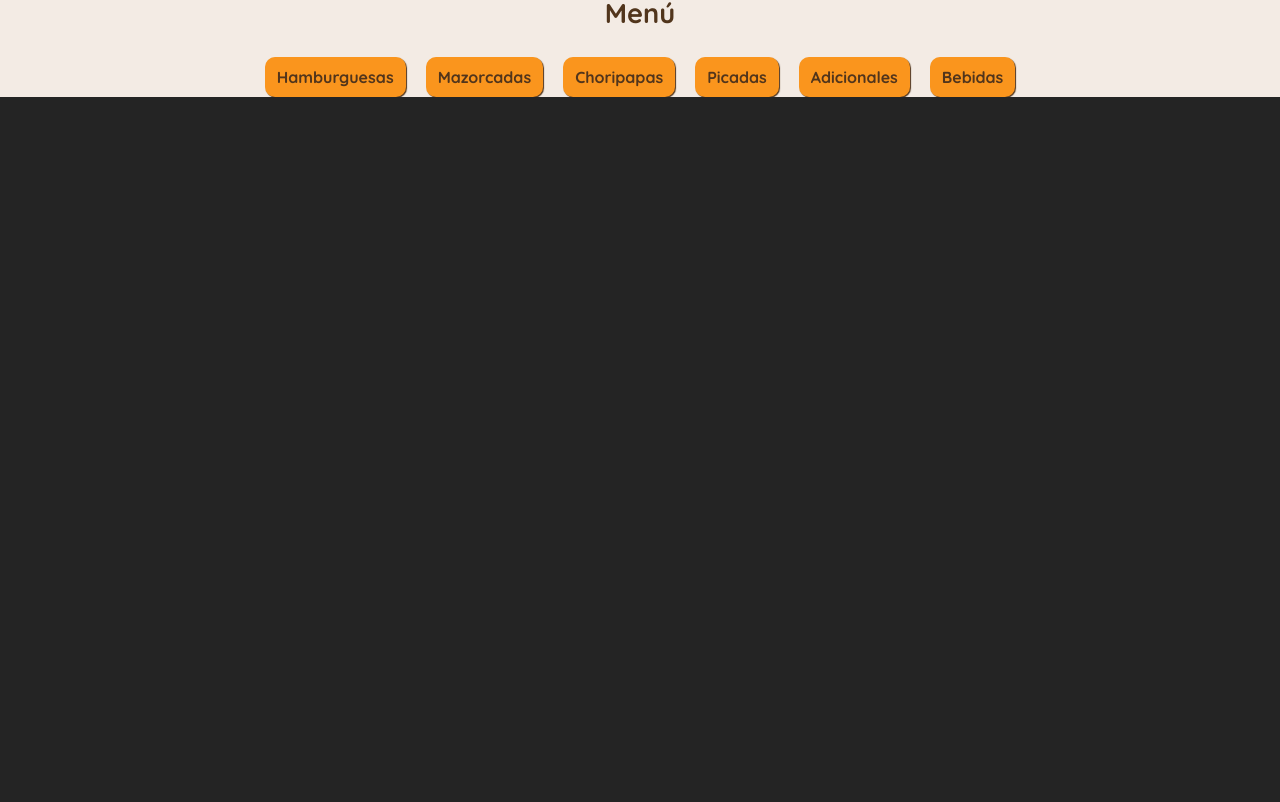
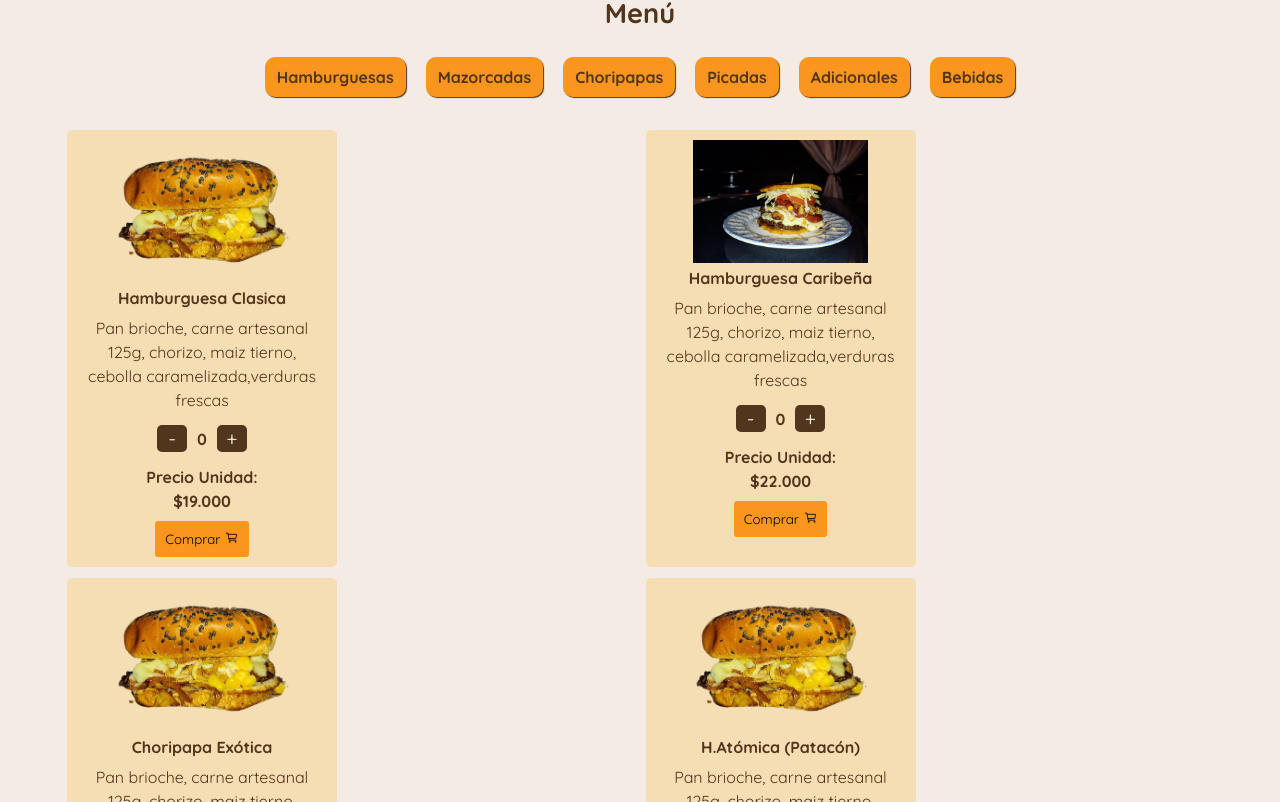
Before and after one commit to IngJuanMa/Arreboles-WebSite, a React (Vite) app: page / in a window 1280 px wide. Shown: the part 1058-1860 px from the top of the page. Before the commit the page ends 1155 px from the top, so only its background shows below. Built offline with nearby package versions, Linux system fonts and the light colour scheme; a web font is replaced by a local one.

Commit message:
Adición de productos

```diff
--- /dev/null
+++ b/src/Components/CardProduct/CardProduct.css
@@ -0,0 +1,52 @@
+.CardProducto{
+    display: flex;
+    flex-direction: column;
+    align-items: center;
+
+    background: wheat;
+    margin: 3px;
+    max-width: 250px;
+    padding: 10px;
+    border-radius: 5px;
+}
+
+.CardProducto img{
+    width: 70%;
+
+}
+.CardProducto h4,
+.CardProducto p{
+    margin: 3px;
+}
+
+.contadorProducto{
+    display: flex;
+    width: 60%;
+    align-items: center;
+    justify-content: center;
+    gap: 10px;
+    margin: 10px 0;
+    font-family: var(--font-Monserrat);
+    font-weight: 900;
+}
+
+.boton{
+    font-family: var(--font-Monserrat);
+    font-size: 20px;
+    border: none;
+    border-radius: 5px;
+    background: var(--color-marron);
+    color: var(--color-blanco);
+    width: 30px;
+}
+
+.boton-comprar{
+    border: none;
+    margin-top: 5px;
+    padding: 10px;
+    background-color: var(--color-naranja);
+    font-family: var(--font-Monserrat);
+    display: flex;
+    gap: 5px ;
+    border-radius: 3px;
+}
--- /dev/null
+++ b/src/Components/CardProduct/index.jsx
@@ -0,0 +1,34 @@
+import React from 'react'
+import "./CardProduct.css"
+import { IoCartOutline } from "react-icons/io5";
+import { useState } from 'react';
+
+
+const CardProduct = ({nombre, ingredientes,precio,imagen}) => {
+
+    const [Contador, SetContador] = useState(0);
+
+    const SumarContador = () => SetContador(Contador + 1);
+    const RestarContador = () => SetContador(Contador > 0 ? Contador - 1 : 0);
+
+    return (
+        <article className='CardProducto'>
+            <img src={imagen} />
+            <h4>{nombre}</h4>
+            <p>{ingredientes}</p>
+            <div className='contadorProducto' >
+                <button onClick={RestarContador} className='boton'>-</button>
+                <span>{Contador}</span>
+                <button onClick={SumarContador} className='boton'>+</button>
+            </div>
+            <h4>Precio Unidad: <br/>
+                ${precio}</h4>
+            <button className='boton-comprar'>
+                Comprar
+                <IoCartOutline />
+            </button>
+        </article>
+    )
+}
+
+export default CardProduct;
--- a/src/pages/Home/Home.jsx
+++ b/src/pages/Home/Home.jsx
@@ -33,7 +33,7 @@ function Home() {
                             initial="initial"
                             whileInView="animate"
                         >¡Hola!👋 <br />
-                            Bienvendos a los Arreboles Web
+                            Bienvenidos a los Arreboles Web
                         </motion.h1>
 
                         <motion.p
--- a/src/pages/Menu/Menu.jsx
+++ b/src/pages/Menu/Menu.jsx
@@ -1,3 +1,4 @@
+import CardProduct from "../../Components/CardProduct";
 import "./Productos.css"
 import { IoCartOutline } from "react-icons/io5";
 
@@ -32,31 +33,69 @@ const PDestacados = [
   }
 ]
 
-const ListaProductos =[
+const ListaProductos = [
   {
-    id:1,
-    nombre:"Hamburguesas"
+    id: 1,
+    nombre: "Hamburguesas"
   },
   {
-    id:2,
-    nombre:"Mazorcadas"
+    id: 2,
+    nombre: "Mazorcadas"
   },
   {
-    id:3,
-    nombre:"Choripapas"
+    id: 3,
+    nombre: "Choripapas"
   },
   {
-    id:4,
-    nombre:"Picadas"
+    id: 4,
+    nombre: "Picadas"
   },
   {
-    id:5,
-    nombre:"Adicionales"
+    id: 5,
+    nombre: "Adicionales"
   },
   {
-    id:6,
-    nombre:"Bebidas"
+    id: 6,
+    nombre: "Bebidas"
   },
+]
+
+const ProductosUno = [
+  {
+    id: 1,
+    nombre: "Hamburguesa Clasica",
+    precio: "19.000",
+    ingredientes: "Pan brioche, carne artesanal 125g, chorizo, maiz tierno, cebolla caramelizada,verduras frescas",
+    imagen: "/hamburgesa.png"
+  },
+  {
+    id: 2,
+    nombre: "Hamburguesa Caribeña",
+    precio: "22.000",
+    ingredientes: "Pan brioche, carne artesanal 125g, chorizo, maiz tierno, cebolla caramelizada,verduras frescas",
+    imagen: "/patacon.jpeg"
+  },
+  {
+    id: 3,
+    nombre: "Choripapa Exótica",
+    precio: "17.000",
+    ingredientes: "Pan brioche, carne artesanal 125g, chorizo, maiz tierno, cebolla caramelizada,verduras frescas",
+    imagen: "/hamburgesa.png"
+  },
+  {
+    id: 4,
+    nombre: "H.Atómica (Patacón)",
+    precio: "21.000",
+    ingredientes: "Pan brioche, carne artesanal 125g, chorizo, maiz tierno, cebolla caramelizada,verduras frescas",
+    imagen: "/hamburgesa.png"
+  },
+  {
+    id: 5,
+    nombre: "H.Atómica (Patacón)",
+    precio: "21.000",
+    ingredientes: "Pan brioche, carne artesanal 125g, chorizo, maiz tierno, cebolla caramelizada,verduras frescas",
+    imagen: "/hamburgesa.png"
+  }
 ]
 
 function productos() {
@@ -91,13 +130,29 @@ function productos() {
       <h1>Menú</h1>
       <nav className="listaproductos">
         {
-            ListaProductos.map((item)=>{
-              return(
+          ListaProductos.map((item) => {
+            return (
               <a key={item.id} className="itemproducto">{item.nombre} </a>
             )
           })
         }
       </nav>
+      <div className="CardsProductos">
+        {ProductosUno.map((item) => {
+          return (
+            <>
+                <CardProduct
+                  key={item.id}
+                  nombre={item.nombre}
+                  precio={item.precio}
+                  ingredientes={item.ingredientes}
+                  imagen={item.imagen}
+                />
+            </>
+          );
+        })}
+
+      </div>
     </section >
   );
 }
--- a/src/pages/Menu/Productos.css
+++ b/src/pages/Menu/Productos.css
@@ -120,6 +120,14 @@
     box-shadow: 1px 1px 1px var(--color-marron);
 }
 
+.CardsProductos{
+    width: 90%;
+    margin: 30px 0;
+    display: grid;
+    grid-template-columns: 1fr 1fr;
+    gap: 5px;
+}
+
 @media (min-width:768px) {
     .destacados {
         grid-template-columns: 1fr 1fr 1fr 1fr;
```
Lines whose indentation alone changed are shown as unchanged.
